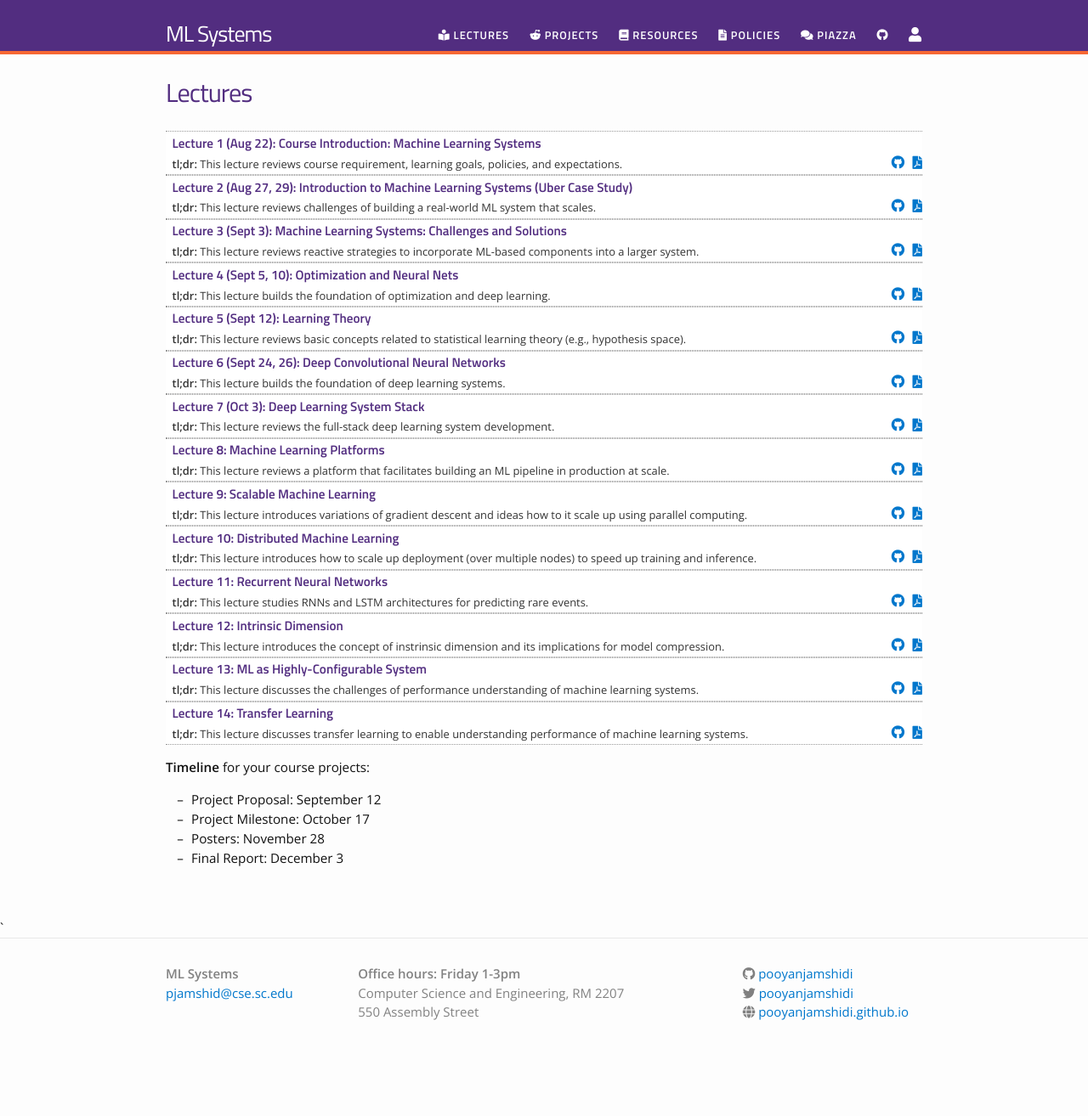
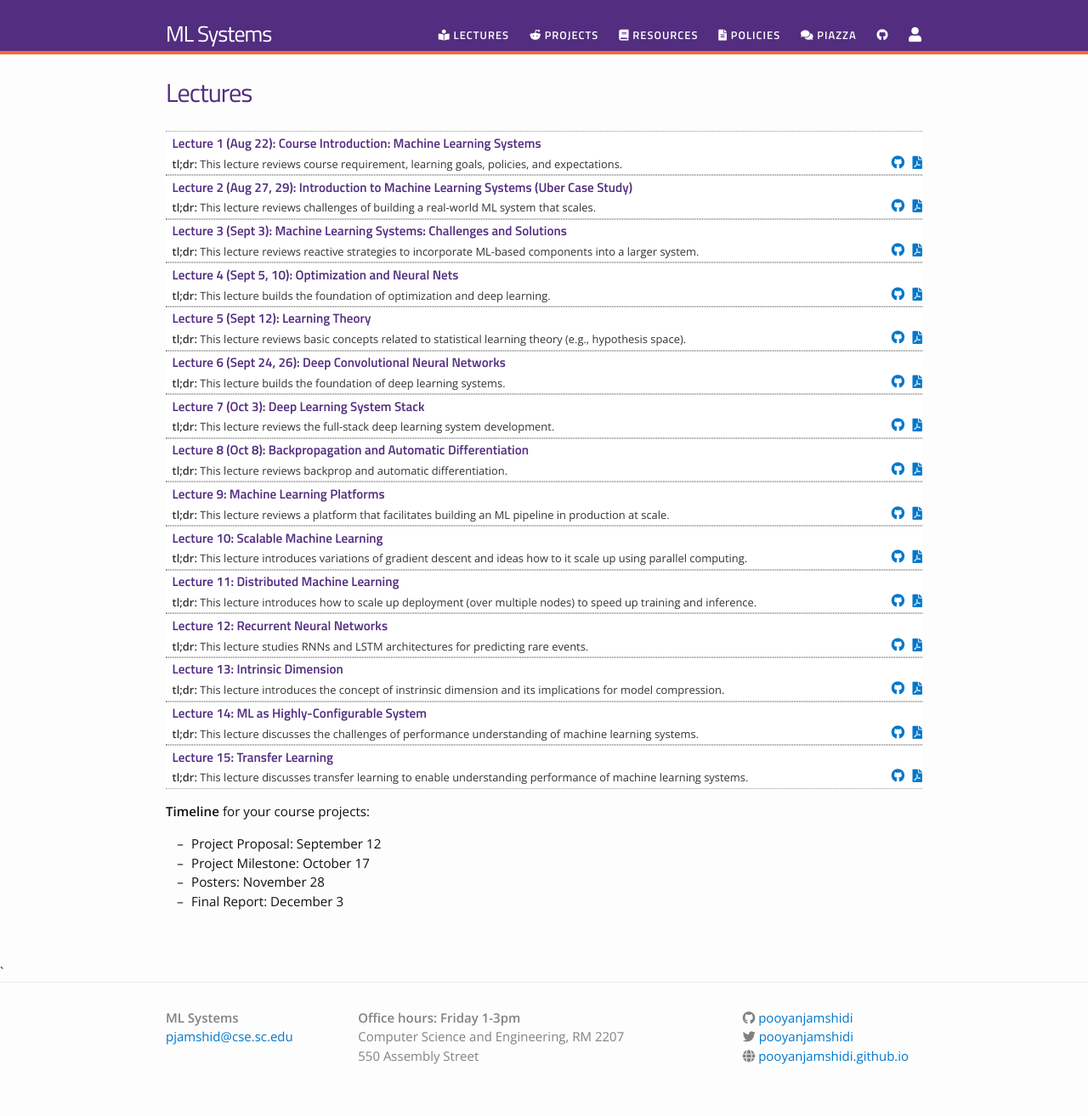
Before and after one commit to pooyanjamshidi/mls, a Jekyll site: the page built from lectures.md, in a window 1280 px wide. Shown: the whole page at 85% size. Built offline with Jekyll 4.4.1, drawn with Linux system fonts in a browser that asks for light colours; nearby versions of some CDN libraries; before the commit the page ends 1263 px from its top, so only the background shows below that.

Commit message:
added backprop

```diff
--- a/_data/lectures.yml
+++ b/_data/lectures.yml
@@ -33,37 +33,42 @@
   dirname: lectures
   tldr: "This lecture reviews the full-stack deep learning system development."
 
-- title: "Lecture 8: Machine Learning Platforms"
+- title: "Lecture 8 (Oct 8): Backpropagation and Automatic Differentiation"
+  filename: backprop
+  dirname: lectures
+  tldr: "This lecture reviews backprop and automatic differentiation."
+
+- title: "Lecture 9: Machine Learning Platforms"
   filename: mls03
   dirname: lectures
   tldr: "This lecture reviews a platform that facilitates building an ML pipeline in production at scale."
 
-- title: "Lecture 9: Scalable Machine Learning"
+- title: "Lecture 10: Scalable Machine Learning"
   filename: mls04
   dirname: lectures
   tldr: "This lecture introduces variations of gradient descent and ideas how to it scale up using parallel computing."
 
-- title: "Lecture 10: Distributed Machine Learning"
+- title: "Lecture 11: Distributed Machine Learning"
   filename: mls05
   dirname: lectures
   tldr: "This lecture introduces how to scale up deployment (over multiple nodes) to speed up training and inference."
 
-- title: "Lecture 11: Recurrent Neural Networks"
+- title: "Lecture 12: Recurrent Neural Networks"
   filename: mls06
   dirname: lectures
   tldr: "This lecture studies RNNs and LSTM architectures for predicting rare events."
 
-- title: "Lecture 12: Intrinsic Dimension"
+- title: "Lecture 13: Intrinsic Dimension"
   filename: mls07
   dirname: lectures
   tldr: "This lecture introduces the concept of instrinsic dimension and its implications for model compression."
 
-- title: "Lecture 13: ML as Highly-Configurable System"
+- title: "Lecture 14: ML as Highly-Configurable System"
   filename: mls08
   dirname: lectures
   tldr: "This lecture discusses the challenges of performance understanding of machine learning systems."
 
-- title: "Lecture 14: Transfer Learning"
+- title: "Lecture 15: Transfer Learning"
   filename: mls08
   dirname: lectures
   tldr: "This lecture discusses transfer learning to enable understanding performance of machine learning systems."
```
Also changed, not shown: 1 other file.
